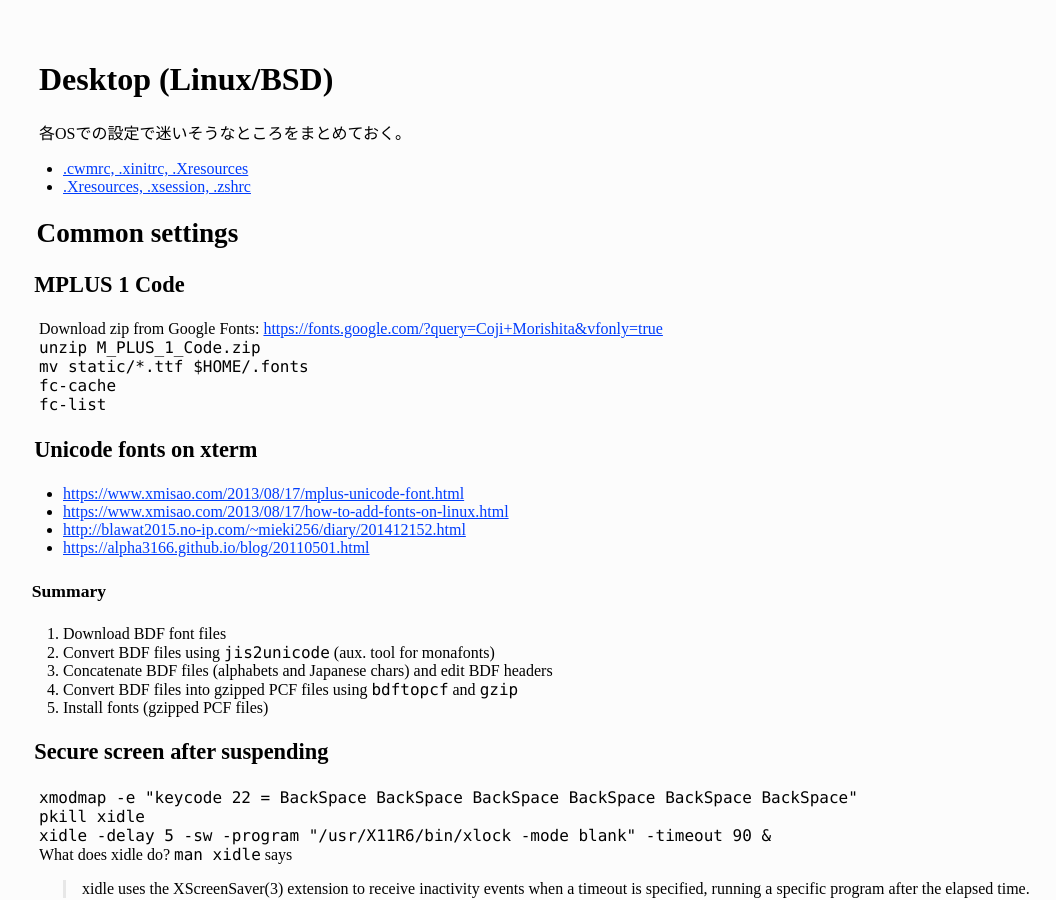
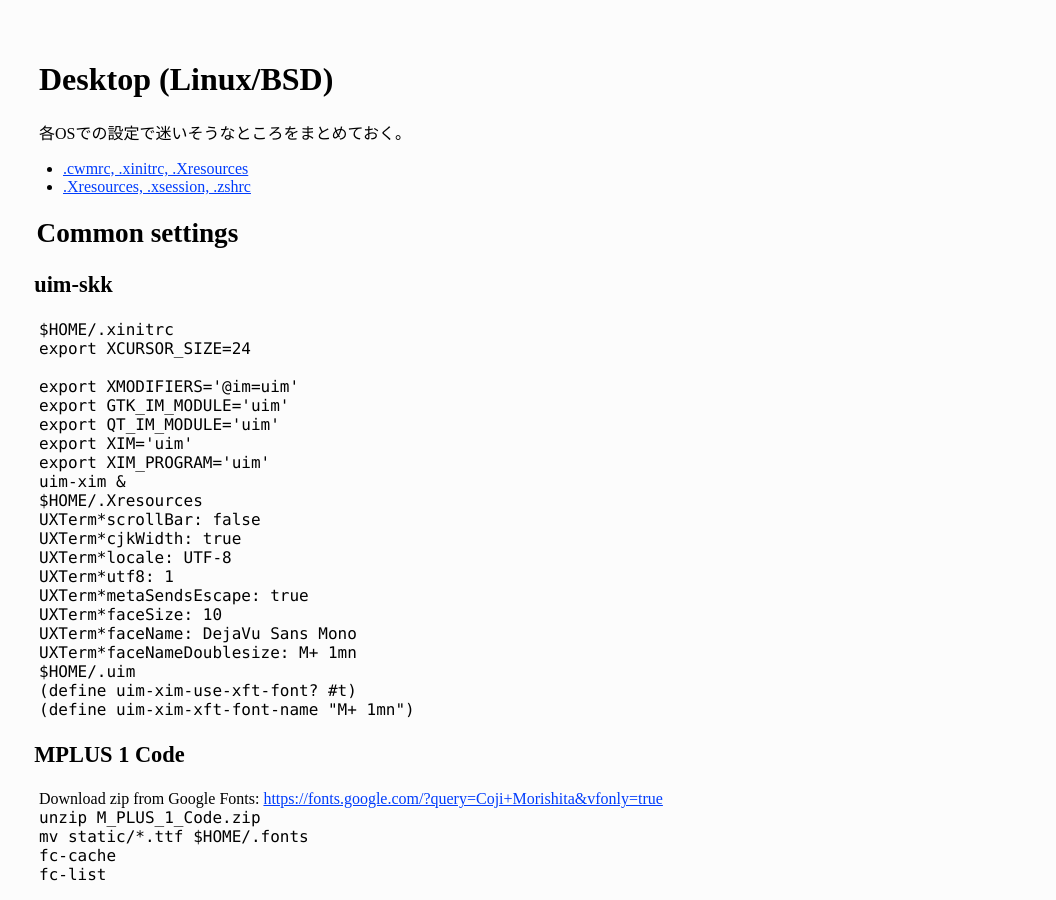
Before and after one commit to f6o/f6o.github.io, a Jekyll site: the page built from desktop.md, in a window 1280 px wide and 900 px high. Shown: the whole window, without its empty margins (17-1073 px from the left). Built offline with Jekyll 4.4.1, drawn with Linux system fonts in a browser that asks for light colours; our own code applies the rules of GitHub Pages for plain Markdown files.

Commit message:
Update desktop.md

````diff
--- a/desktop.md
+++ b/desktop.md
@@ -14,6 +14,41 @@ tags:
 * [.Xresources, .xsession, .zshrc](https://gist.github.com/f6o/c918d2c6465ad3989e3c061c14bc5b21)
 
 ## Common settings
+
+### uim-skk
+
+`$HOME/.xinitrc`
+
+```
+export XCURSOR_SIZE=24
+
+export XMODIFIERS='@im=uim'
+export GTK_IM_MODULE='uim'
+export QT_IM_MODULE='uim'
+export XIM='uim'
+export XIM_PROGRAM='uim'
+uim-xim &
+```
+
+`$HOME/.Xresources`
+
+```
+UXTerm*scrollBar: false
+UXTerm*cjkWidth: true
+UXTerm*locale: UTF-8
+UXTerm*utf8: 1
+UXTerm*metaSendsEscape: true
+UXTerm*faceSize: 10
+UXTerm*faceName: DejaVu Sans Mono
+UXTerm*faceNameDoublesize: M+ 1mn
+```
+
+`$HOME/.uim`
+
+```
+(define uim-xim-use-xft-font? #t)
+(define uim-xim-xft-font-name "M+ 1mn")
+```
 
 ### MPLUS 1 Code
 
````
